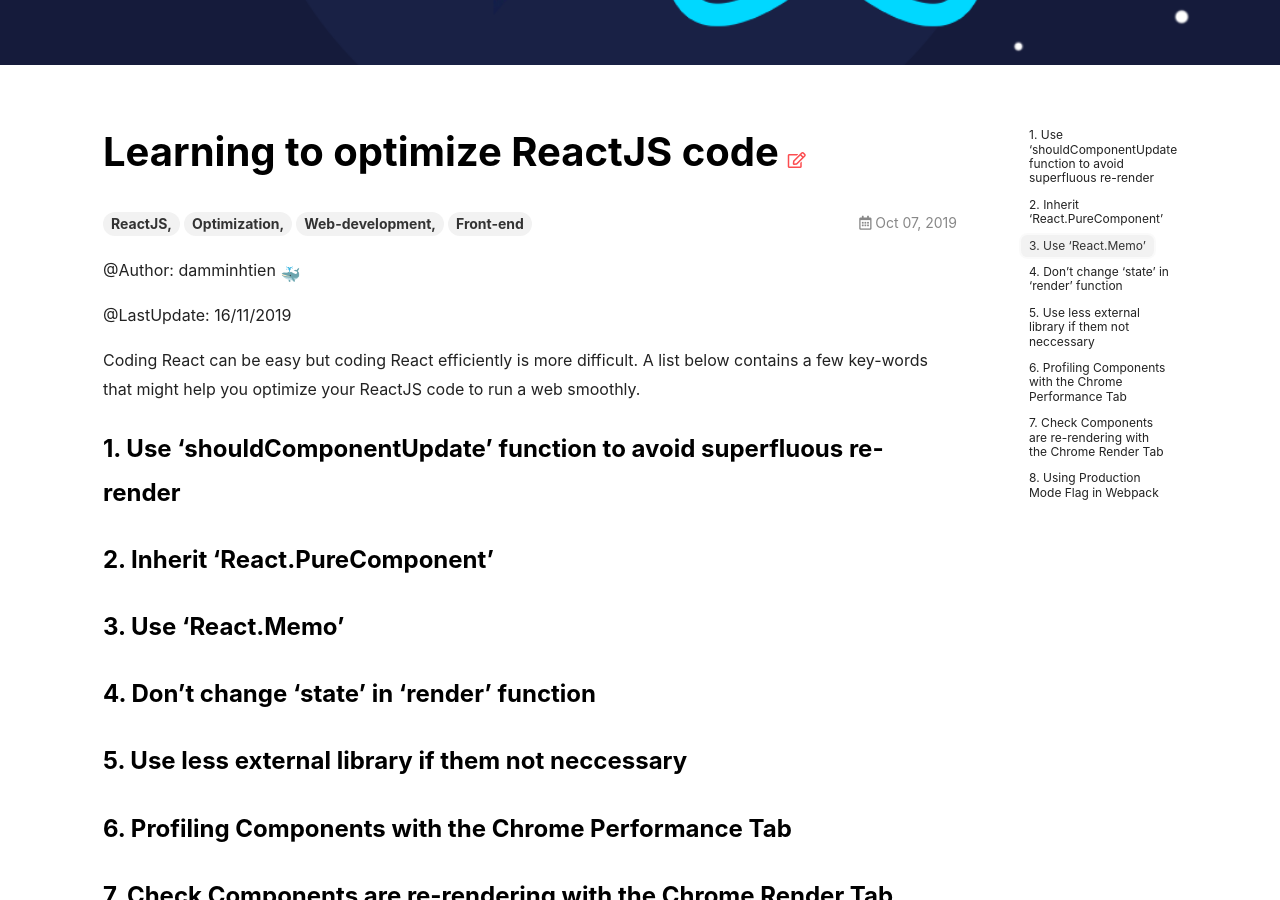
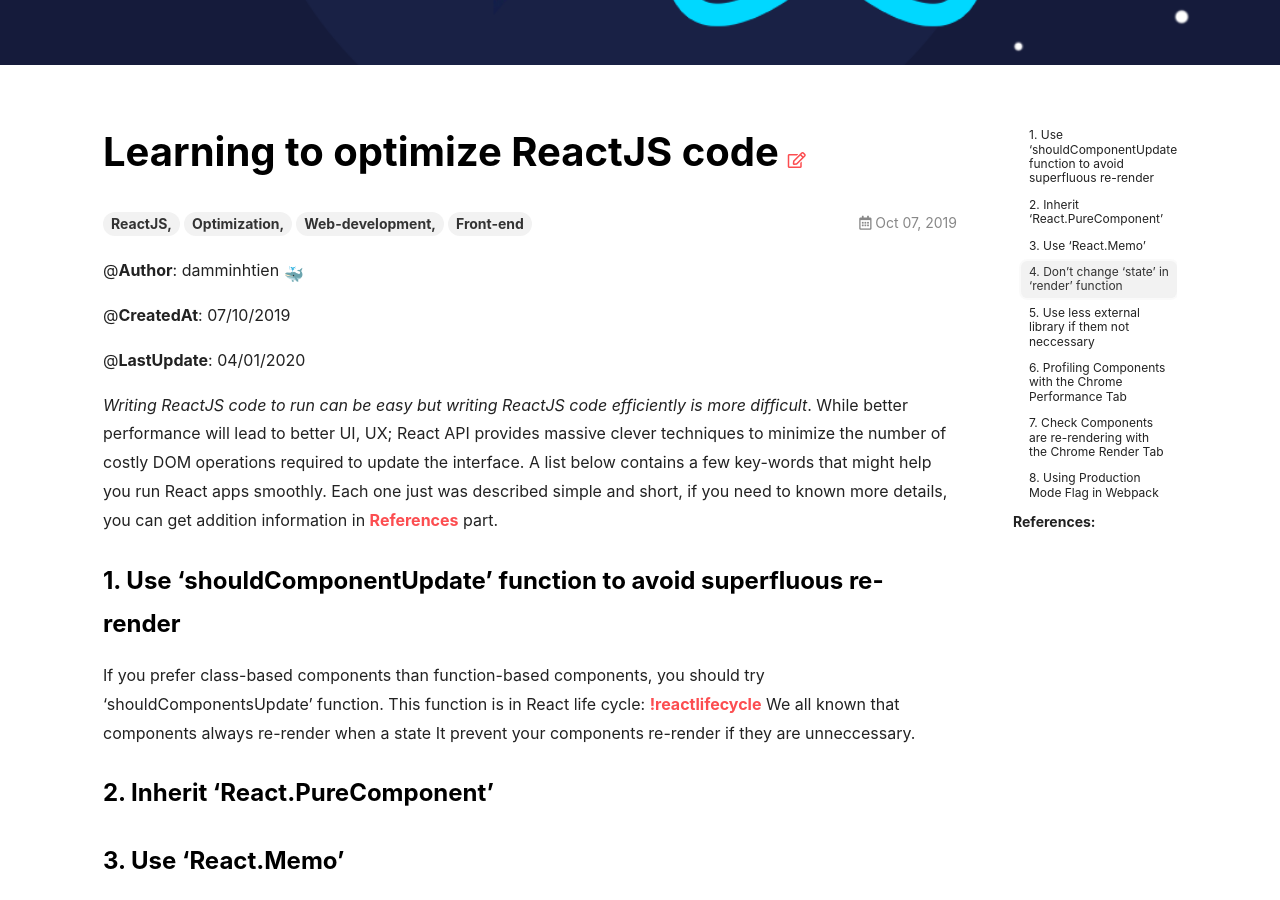
Before and after one commit to damminhtien/damminhtien.github.io, a Jekyll site: the page built from _posts/2019-10-07-Optimize_react.md, in a window 1280 px wide and 900 px high, scrolled down 471 px. Built offline with Jekyll 4.4.1, drawn with Linux system fonts in a browser that asks for light colours; nearby versions of some CDN libraries; emoji names are drawn with the system emoji font.

Commit message:
update optimize_app post

```diff
--- a/_posts/2019-10-07-Optimize_react.md
+++ b/_posts/2019-10-07-Optimize_react.md
@@ -10,14 +10,18 @@ article_header:
     src: /assets/images/reactjs.png
 ---
 
-@Author: damminhtien :whale:
+@**Author**: damminhtien :whale:
 
-@LastUpdate: 16/11/2019
+@**CreatedAt**: 07/10/2019
 
-Coding React can be easy but coding React efficiently is more difficult. A list below contains a few key-words that might help you optimize
-your ReactJS code to run a web smoothly.
+@**LastUpdate**: 04/01/2020
+
+*Writing ReactJS code to run can be easy but writing ReactJS code efficiently is more difficult*. While better performance will lead to better UI, UX; React API provides massive clever techniques to minimize the number of costly DOM operations required to update the interface.  A list below contains a few key-words that might help you run React apps smoothly. Each one just was described simple and short, if you need to known more details, you can get addition information in [References](#References) part.
 
 ### 1. Use 'shouldComponentUpdate' function to avoid superfluous re-render
+If you prefer class-based components than function-based components, you should try 'shouldComponentsUpdate' function. This function is in React life cycle:
+[!reactlifecycle](/assets/images/reactlifecycle.png)
+We all known that components always re-render when a state It prevent your components re-render if they are unneccessary.
 
 ### 2. Inherit 'React.PureComponent'
 
@@ -33,7 +37,7 @@ your ReactJS code to run a web smoothly.
 
 ### 8. Using Production Mode Flag in Webpack
 
-References:
+## References:
 
 1. Optiminzing Performance (@ReactJS.org): reactjs.org/docs/optimizing-performance.html
 
```
Also changed, not shown: assets/images/reactlifecycle.png (added).
